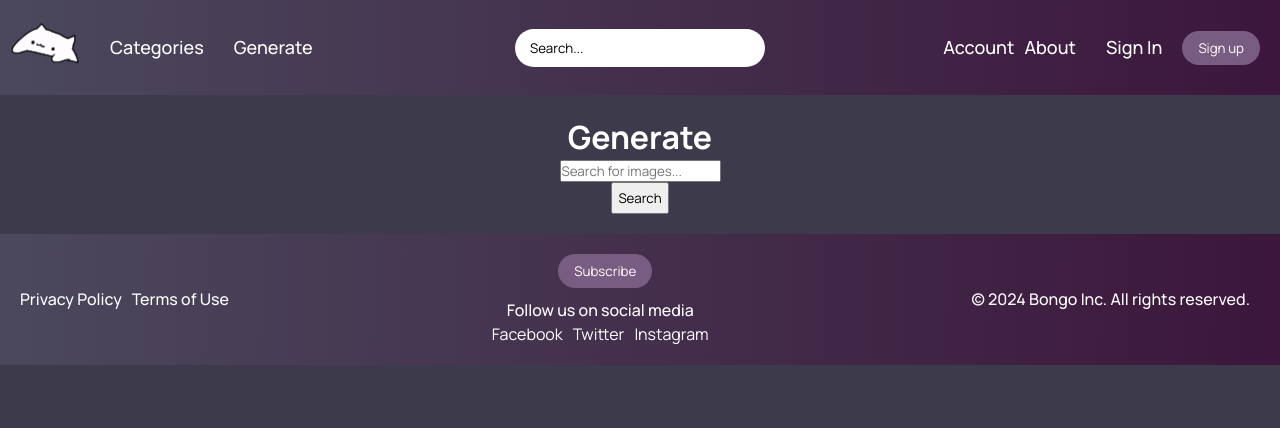
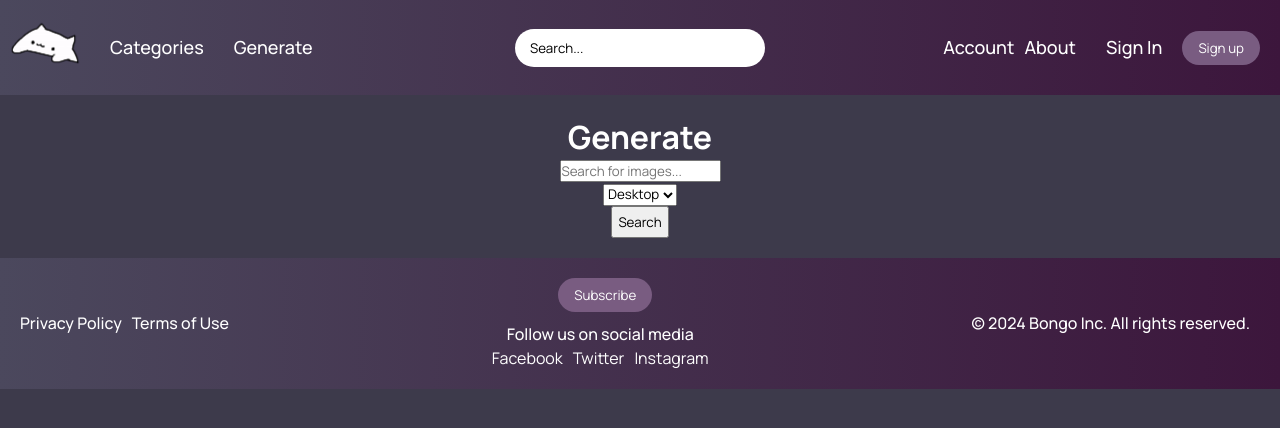
Before and after one commit to aruzaev/CPAN144-FINAL, a React (Create React App) app in the folder cpan144_3110_group3/: page /generate in a window 1280 px wide. Shown: the top 428 px of the page. Built offline with nearby package versions, Linux system fonts and the light colour scheme.

Commit message:
Add resolution option

```diff
--- a/cpan144_3110_group3/src/components/Global/unsplashAPI/unsplash.js
+++ b/cpan144_3110_group3/src/components/Global/unsplashAPI/unsplash.js
@@ -1,45 +1,46 @@
-import { Spinner } from "react-bootstrap"
+import { Spinner } from "react-bootstrap";
 import axios from "axios";
 
-const unsplashClientId = 'wLbZLTACAvzZiBT2ZRSVAyX5yTOO-dc-kg15wcG1AQM';
+const unsplashClientId = "wLbZLTACAvzZiBT2ZRSVAyX5yTOO-dc-kg15wcG1AQM";
 let image = null;
 let loading = true;
 
 //Returns single image
-const handleSearch = async (searchTerm, setImages) => {
-    console.log(searchTerm)
-    if (searchTerm.trim() !== '') {
-        const url = `https://api.unsplash.com/search/photos?query=${searchTerm}&client_id=${unsplashClientId}`;
-        console.log(url)
+const handleSearch = async (searchTerm, resolution, setImages) => {
+  console.log(searchTerm);
+  if (searchTerm.trim() !== "") {
+    const url = `https://api.unsplash.com/search/photos?query=${searchTerm}&orientation=${resolution}&client_id=${unsplashClientId}`;
+    console.log(url);
     try {
       const response = await axios.get(url);
-            const randomIndex = Math.floor(Math.random() * response.data.results.length);
-            image = [response.data.results[randomIndex]] //gets a random image in the array
+      const randomIndex = Math.floor(
+        Math.random() * response.data.results.length
+      );
+      image = [response.data.results[randomIndex]]; //gets a random image in the array
       console.log(response);
-            console.log('All good :)')
+      console.log("All good :)");
       loading = false;
     } catch (error) {
       console.error(`:( ${error}`);
       loading = false;
     }
   } else {
-        console.log('Search term is blank, not making API call.');
+    console.log("Search term is blank, not making API call.");
     loading = false;
     image = [];
   }
 
   return (
     <div>
-            {
-                loading ? (
+      {loading ? (
         <Spinner animation="border" role="status">
           <span className="visually-hidden">Loading....</span>
         </Spinner>
       ) : (
         setImages(image)
-                )
-            }
+      )}
     </div>
-    )
+  );
 };
+
 export default handleSearch;
--- a/cpan144_3110_group3/src/screens/Generate/Generate.js
+++ b/cpan144_3110_group3/src/screens/Generate/Generate.js
@@ -10,20 +10,25 @@ function useQuery() {
 const Generate = () => {
   const navigate = useNavigate(); // Use useNavigate hook
   const query = useQuery();
-  const [term, setTerm] = useState(query.get("search") || '');
+  const [term, setTerm] = useState(query.get("search") || "");
+  const [resolution, setResolution] = useState(
+    query.get("resolution") || "landscape"
+  );
   const [images, setImages] = useState([]);
 
   useEffect(() => {
     if (term) {
-      handleSearch(term, setImages);
+      handleSearch(term, resolution, setImages);
     }
-  }, [term]);
+  }, [term, resolution]);
 
   const handleButtonClick = (e) => {
     e.preventDefault();
     const searchValue = e.currentTarget.elements.searchTerm.value;
+    const resolutionValue = e.currentTarget.elements.resolution.value;
     setTerm(searchValue);
-    navigate(`?search=${searchValue}`);
+    setResolution(resolutionValue);
+    navigate(`?search=${searchValue}&resolution=${resolutionValue}`);
   };
 
   return (
@@ -43,6 +48,11 @@ const Generate = () => {
             defaultValue={term}
           />
           <br />
+          <select id="resolution" defaultValue={resolution}>
+            <option value="landscape">Desktop</option>
+            <option value="portrait">Mobile</option>
+          </select>
+          <br />
           <button type="submit">Search</button>
         </div>
       </form>
```
Lines whose indentation alone changed are shown as unchanged.
